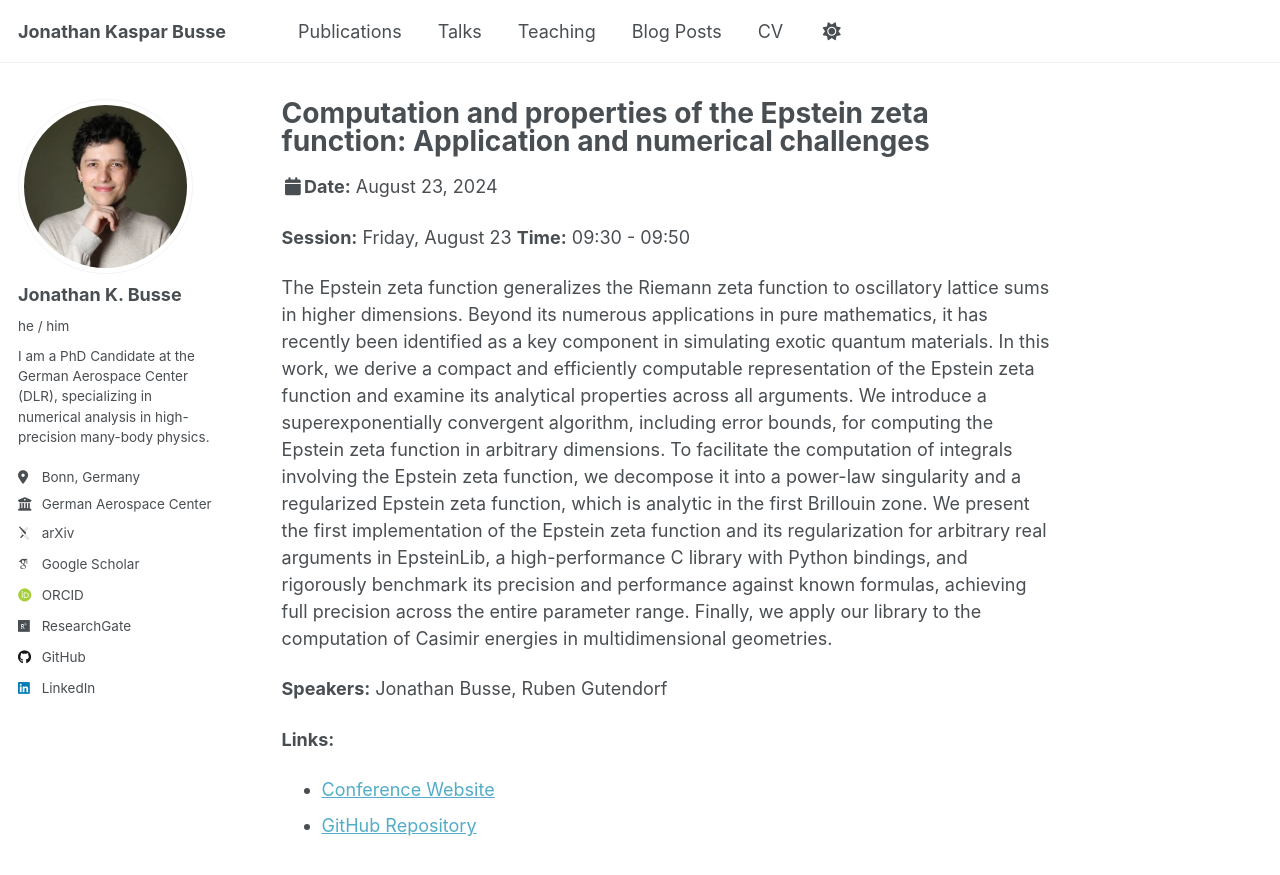
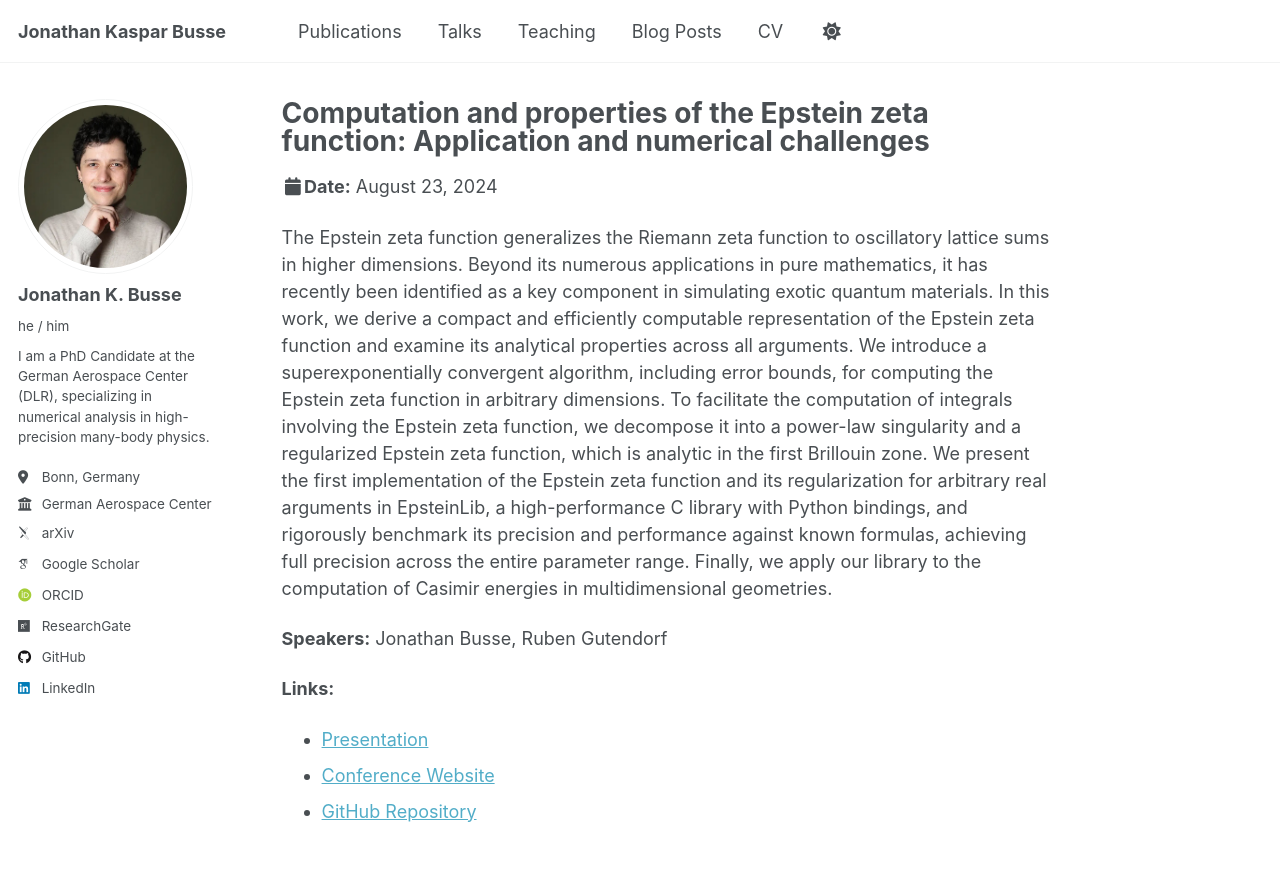
Before and after one commit to JoKaBus/jonathankbusse, a Jekyll site: the page built from _talks/2024-08-23.md, in a window 1280 px wide and 900 px high. Shown: the top 875 px of the window. Built offline with Jekyll 4.4.1, drawn with Linux system fonts in a browser that asks for light colours; some web fonts are replaced.

Commit message:
gic Feature: Add presentation pdfs

```diff
--- a/_talks/2024-08-23.md
+++ b/_talks/2024-08-23.md
@@ -8,13 +8,11 @@ date: 2024-08-23
 location: "Schloss Dagstuhl"
 ---
 
-**Session:** Friday, August 23
-**Time:** 09:30 - 09:50
-
 The Epstein zeta function generalizes the Riemann zeta function to oscillatory lattice sums in higher dimensions. Beyond its numerous applications in pure mathematics, it has recently been identified as a key component in simulating exotic quantum materials. In this work, we derive a compact and efficiently computable representation of the Epstein zeta function and examine its analytical properties across all arguments. We introduce a superexponentially convergent algorithm, including error bounds, for computing the Epstein zeta function in arbitrary dimensions. To facilitate the computation of integrals involving the Epstein zeta function, we decompose it into a power-law singularity and a regularized Epstein zeta function, which is analytic in the first Brillouin zone. We present the first implementation of the Epstein zeta function and its regularization for arbitrary real arguments in EpsteinLib, a high-performance C library with Python bindings, and rigorously benchmark its precision and performance against known formulas, achieving full precision across the entire parameter range. Finally, we apply our library to the computation of Casimir energies in multidimensional geometries.
 
 **Speakers:** Jonathan Busse, Ruben Gutendorf
 
 **Links:**
+- [Presentation](/files/24-08-23.pdf)
 - [Conference Website](https://siquma24.github.io/)
 - [GitHub Repository](https://github.com/epsteinlib/epsteinlib)
```
Also changed, not shown: _talks/2025-03-20.md (+1 -0 lines), _talks/2025-10-02.md (+1 -0 lines), 9 other files.
